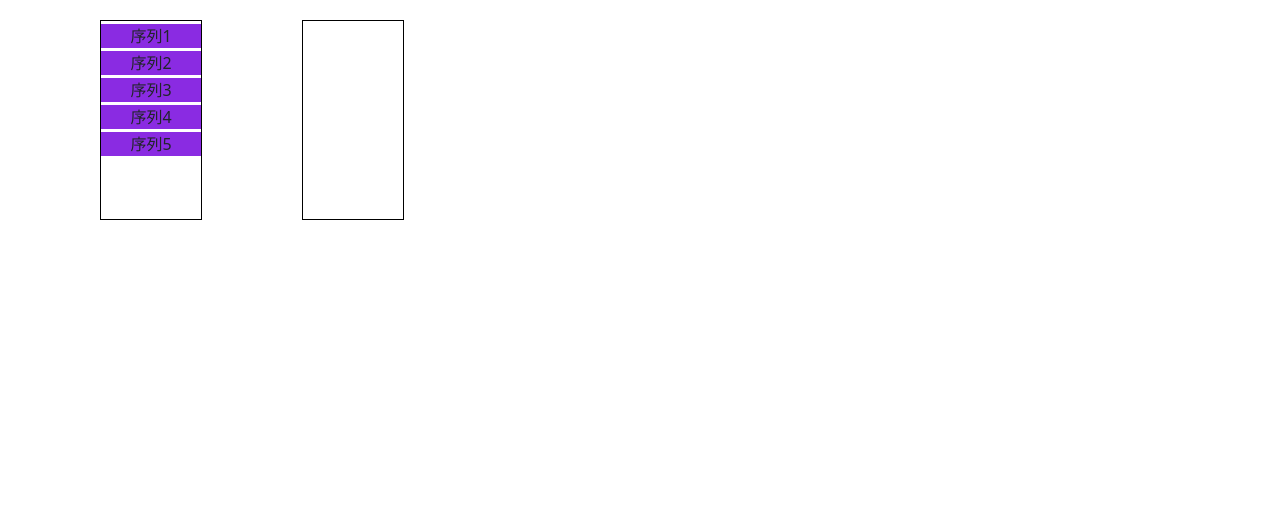
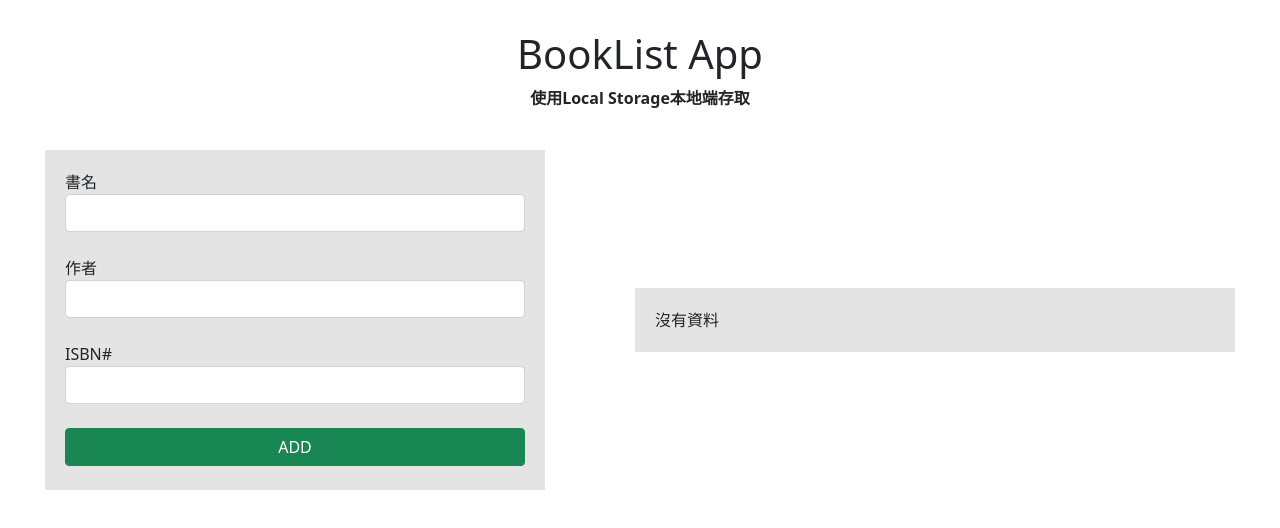
Before and after one commit to coffeeteacher/my-react-demo, a React (Vite) app: page / in a window 1280 px wide. Shown: the top 528 px of the page. Built offline with nearby package versions, Linux system fonts and the light colour scheme.

Commit message:
0430-local-storage

```diff
--- /dev/null
+++ b/src/local-storage/App.css
@@ -0,0 +1,56 @@
+* {
+    margin: 0;
+    padding: 0;
+}
+
+.wrapper {
+    overflow-x: hidden;
+    overflow-y: auto;
+}
+
+.wrapper h1 {
+    margin-top: 30px;
+    text-align: center;
+}
+
+.wrapper p {
+    text-align: center;
+    margin-top: 7px;
+    font-weight: bold;
+}
+
+.wrapper .main {
+    display: flex;
+    margin-top: 20px;
+    align-items: center;
+}
+
+.wrapper .form-container {
+    width: 500px;
+    height: 340px;
+    background-color: #e4e4e4;
+    margin: 20px auto;
+    padding: 20px;
+}
+
+.wrapper .form-container .btn {
+    width: 100%;
+}
+
+.wrapper .view-container {
+    width: 600px;
+    background-color: #e4e4e4;
+    margin: 20px auto;
+    padding: 20px;
+    display: flex;
+    flex-direction: column;
+}
+
+.delete-btn {
+    color: red;
+    cursor: pointer;
+}
+
+tbody {
+    margin-top: 25px;
+}
--- /dev/null
+++ b/src/local-storage/App.jsx
@@ -0,0 +1,112 @@
+import { useState } from 'react'
+import { useEffect } from 'react';
+import './App.css'
+import View from './components/View';
+
+// 取得local storage資料
+const getDatafromLS = () => {
+    const data = localStorage.getItem('books');
+    if (data) {
+        return JSON.parse(data);
+    } else {
+        return []
+    }
+}
+
+function App() {
+    // 建立陣列，存取local storage資料
+    // 預設為空陣列，會把之前的資料清空
+    // const [books, setBooks] = useState([]);
+    // 改寫這種寫法，才能保留最後一次的資料
+    const [books, setBooks] = useState(getDatafromLS());
+
+    // 建立資料變數
+    const [title, setTitle] = useState('');
+    const [author, setAuthor] = useState('');
+    const [isbn, setIsbn] = useState('');
+
+    // 表單送出事件
+    const handleAddBookSubmit = (e) => {
+        // 取消預設動作
+        e.preventDefault();
+        // 建立物件
+        let book = {
+            title,
+            author,
+            isbn
+        }
+        setBooks([...books, book]);
+        setTitle('');
+        setAuthor('');
+        setIsbn('');
+    }
+
+    // 刪除資料 from LS
+    const deleteBook=(isbn)=>{
+        console.log(isbn);
+    }
+
+    // 儲存資料到local storage
+    useEffect(() => {
+        // JSON.stringify() => 將值或物件轉為JSON字串
+        localStorage.setItem('books', JSON.stringify(books));
+
+        // JSON.parse() => 可以接收 JSON 字串，轉為 Javascript 物件或是值
+    }, [books])
+
+    return (
+        <>
+            <div className="wrapper">
+                <h1>BookList App</h1>
+                <p>使用Local Storage本地端存取</p>
+                <div className="main">
+                    {/* 左側 */}
+                    <div className="form-container">
+                        {/* autocomplete : 之前輸入過的值，是否自動帶入 */}
+                        <form autoComplete='off' className="form-group" onSubmit={handleAddBookSubmit}>
+                            <label>書名</label>
+                            <input type="text" className='form-control' required onChange={(e) => setTitle(e.target.value)} value={title} />
+                            <br />
+                            <label>作者</label>
+                            <input type="text" className='form-control' required onChange={(e) => setAuthor(e.target.value)} value={author} />
+                            <br />
+                            <label>ISBN#</label>
+                            <input type="text" className='form-control' required onChange={(e) => setIsbn(e.target.value)} value={isbn} />
+                            <br />
+                            <button type='submit' className='btn btn-success btn-md'>
+                                ADD
+                            </button>
+                        </form>
+                    </div>
+                    {/* 右側 */}
+                    <div className="view-container">
+                        {/* 有資料的畫面 */}
+                        {
+                            books.length > 0 &&
+                            <>
+                                <div className="table-responsive">
+                                    <table className="table">
+                                        <thead>
+                                            <tr>
+                                                <th>ISBN#</th>
+                                                <th>Title</th>
+                                                <th>Author</th>
+                                                <th>Delete</th>
+                                            </tr>
+                                        </thead>
+                                        <tbody>
+                                            <View books={books} deleteBook={deleteBook} />
+                                        </tbody>
+                                    </table>
+                                </div>
+                            </>
+                        }
+                        {/* 沒有資料的畫面 */}
+                        {books.length < 1 && <div>沒有資料</div>}
+                    </div>
+                </div>
+            </div>
+        </>
+    )
+}
+export default App
--- /dev/null
+++ b/src/local-storage/components/View.jsx
@@ -0,0 +1,18 @@
+import { Icon } from "react-icons-kit"
+import { trash } from "react-icons-kit/feather/trash"
+
+
+function View({ books, deleteBook }) {
+    // console.log(books);
+    return books.map(book => (
+        <tr key={book.isbn}>
+            <td>{book.isbn}</td>
+            <td>{book.title}</td>
+            <td>{book.author}</td>
+            <td className="delete-btn" onClick={() => deleteBook(book.isbn)}>
+                <Icon icon={trash} />
+            </td>
+        </tr>
+    ))
+}
+export default View
--- a/src/main.jsx
+++ b/src/main.jsx
@@ -1,7 +1,7 @@
 import React from 'react'
 import ReactDOM from 'react-dom/client'
 // import App from './App.jsx'
-import App from './drag/DragEvent.jsx'
+import App from './local-storage/App.jsx'
 // import './index.css'
 // import './style.css'
 import { BrowserRouter } from 'react-router-dom'
```
Also changed, not shown: src/crud/App.css (renamed from src/0428-crud/App.css), src/crud/App.jsx (renamed from src/0428-crud/App.jsx), src/crud/Components/Form.jsx (renamed from src/0428-crud/Components/Form.jsx), src/crud/reportWebVitals.js (renamed from src/0428-crud/reportWebVitals.js), src/crud/setupTests.js (renamed from src/0428-crud/setupTests.js).
